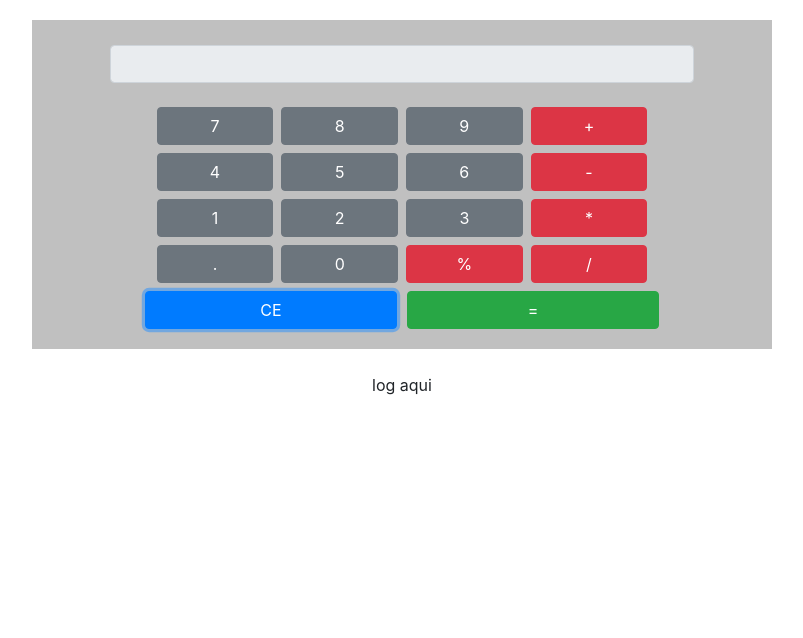
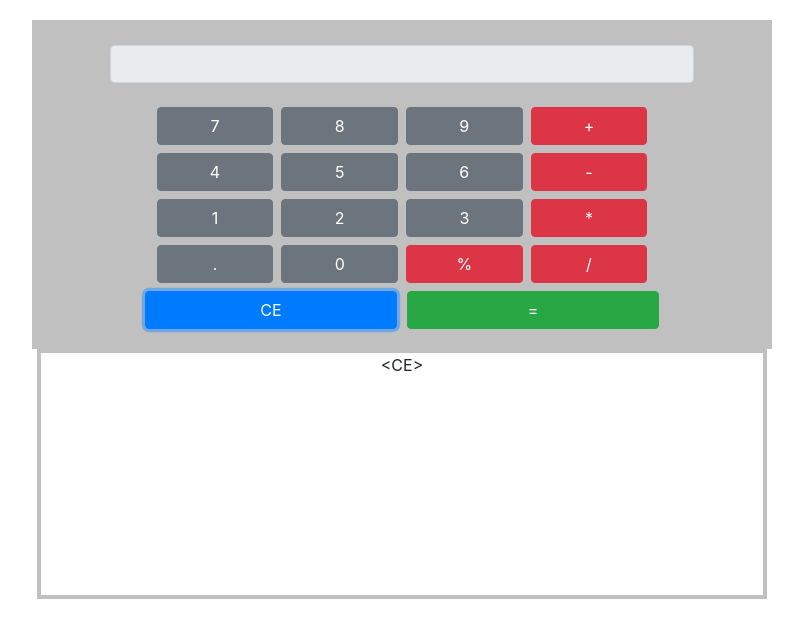
Before and after one commit to tiagosoares94/calculadora-angular, an Angular app: page / in a window 1280 px wide. Both pictures are taken after a click on the button "CE". Shown: the top 638 px of the page, without its empty margins (238-1041 px from the left). Built offline with nearby package versions, Linux system fonts and the light colour scheme.

Commit message:
3 files modified

```diff
--- a/src/app/app.component.html
+++ b/src/app/app.component.html
@@ -45,7 +45,7 @@
     </div>
 
   </div>
-  <div class="row justify-content-center mt-4">
-    <app-log></app-log>
+  <div class="row text-center">
+    <app-log class="col-8 offset-2"></app-log>
   </div>
 </div>
--- a/src/app/log/log.component.css
+++ b/src/app/log/log.component.css
@@ -0,0 +1,5 @@
+.logs-wrapper {
+  overflow-y: auto;
+  height: 250px;
+  border: 4px #c0c0c0 solid;
+}
--- a/src/app/log/log.component.html
+++ b/src/app/log/log.component.html
@@ -1 +1,6 @@
-<p>log aqui</p>
+<div class="logs-wrapper" *ngIf="servico.logs.length > 0">
+  <div *ngFor="let c of servico.logs; let i = index">{{servico.logs[i]}}</div>
+</div>
+<div *ngIf="servico.logs.length === 0">
+  <h6 class="text-danger">Log Vazio</h6>
+</div>
```
